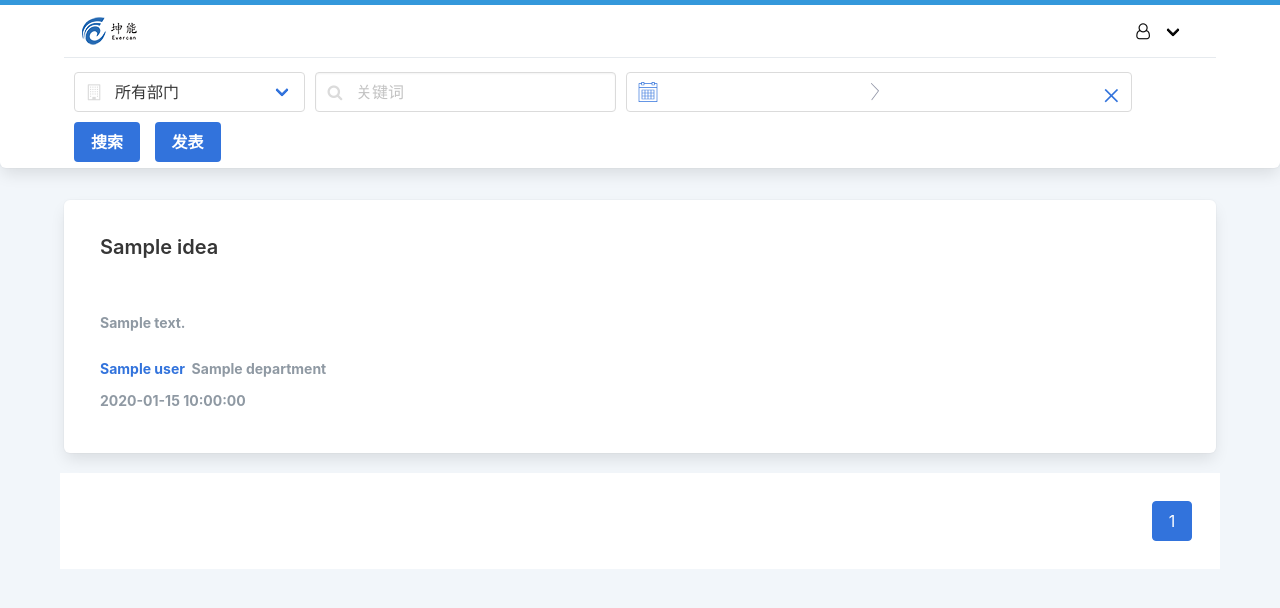
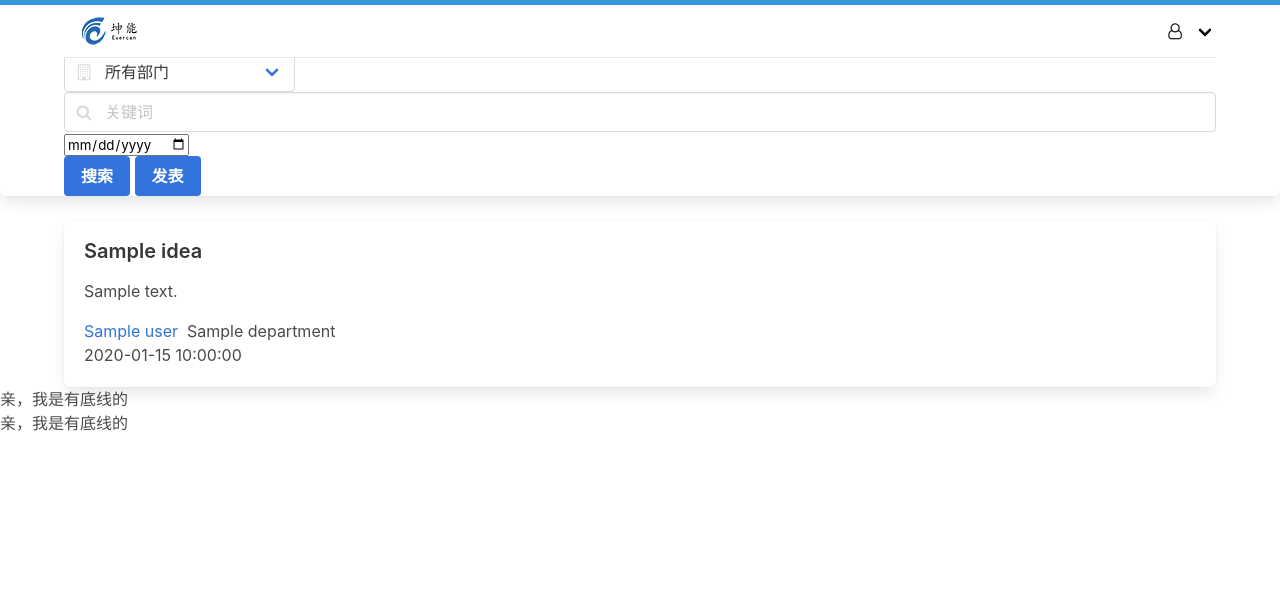
Before and after one commit to HighBig/GoldenIdea, a Django app: template ideas/templates/ideas/list.html in a window 1280 px wide. Shown: the top 608 px of the page. Run offline with Django 3.2, Linux system fonts and the light colour scheme; the template is opened without the code that fills it: most values are stand-ins (such as "Sample title", 1, 10 or a date in 2020).

Commit message:
update idea

```diff
--- a/accounts/models.py
+++ b/accounts/models.py
@@ -62,6 +62,8 @@
     is_staff = models.BooleanField(default=False)
     is_admin = models.BooleanField(default=False)
 
+    can_accept = models.BooleanField(default=False)
+
     objects = UserManager()
 
     USERNAME_FIELD = 'username'
--- a/ideas/static/ideas/css/list.css
+++ /dev/null
@@ -1,96 +0,0 @@
-html,body {
-  background: #F2F6FA;
-}
-
-section.container {
-  margin-top: 2rem;
-}
-
-.navbar-menu .navbar-item {
-  padding: 0 2rem;
-}
-
-.button.is-primary.is-alt {
-  background: #00c6ff;
-  background: -webkit-linear-gradient(to bottom, #0072ff, #00c6ff);
-  background: linear-gradient(to bottom, #0072ff, #00c6ff);
-  font-weight: 700;
-  font-size: 14px;
-  height: 3rem;
-  line-height: 2.8;
-}
-
-.media-left img {
-  border-radius: 50%;
-}
-
-.media-content p {
-  font-size: 14px;
-  line-height: 2.3;
-  font-weight: 700;
-  color: #8F99A3;
-}
-
-article.post {
-  margin: 1rem;
-  padding-bottom: 1rem;
-  border-bottom: 1px solid #E6EAEE;
-}
-
-article.post:last-child {
-  padding-bottom: 0;
-  border-bottom: none;
-}
-
-.menu-list li{
-  padding: 5px;
-}
-
-.search-bar {
-  background-color: #FFFFFF;
-  z-index: 1;
-  padding-top: 10px;
-  padding-bottom: 6px;
-}
-
-.pagination.is-white {
-  padding: 1.5rem;
-  background-color: #FFFFFF;
-}
-
-.search-button, .add-idea{
-  margin-left: 10px;
-}
-
-.idea-item:hover {
-  background-color: #EEFFFF;
-}
-
-.no-data {
-  justify-content: center;
-}
-
-.modal-card-foot {
-  justify-content: flex-end;
-}
-
-.search-field-box {
-  margin-top: 10px;
-  display: flex;
-  flex-wrap: wrap;
-}
-
-.search-field {
-  margin-left: 10px;
-  margin-bottom: 10px;
-}
-
-.datetimepicker-dummy .datetimepicker-dummy-wrapper {
-  border-color: #dbdbdb;
-  border-radius: 4px;
-  color: #363636;
-}
-
-.idea-description {
-  white-space: pre-line;
-}
--- a/ideas/static/ideas/js/list.js
+++ /dev/null
@@ -1,150 +0,0 @@
-$(document).ready(function() {
-  var calendarOptions = {
-    'type': 'date',
-    'color': 'link',
-    'lang': 'zh_cn',
-    'isRange': true,
-    'dateFormat': 'YYYY-MM-DD',
-    'showHeader': false,
-    'cancelLabel': '取消',
-    'clearLabel': '清除',
-    'todayLabel': '今天'
-  };
-
-  var startTimestamp = $('[name="start"]').val();
-  if (startTimestamp) {
-    calendarOptions.startDate = new Date(parseInt(startTimestamp));
-  }
-  var endTimestamp = $('[name="end"]').val();
-  if (endTimestamp) {
-    calendarOptions.endDate = new Date(parseInt(endTimestamp));
-  }
-
-  var ideaDate = bulmaCalendar.attach('#idea-date', calendarOptions)[0];
-
-  console.log(ideaDate);
-  $('.datetimepicker-clear-button').attr('type', 'button');
-
-  ideaDate.on('select:start', function(datepicker) {
-    console.log('start');
-    $('[name="start"]').val(datepicker.data.startDate.getTime());
-  });
-
-  ideaDate.on('select', function(datepicker) {
-    $('[name="start"]').val(datepicker.data.startDate.getTime());
-    $('[name="end"]').val(datepicker.data.endDate.getTime());
-  });
-
-  ideaDate.on('clear', function(datepicker) {
-    $('[name="start"]').val('');
-    $('[name="end"]').val('');
-  });
-
-  $('.add-idea').click(function() {
-    $('#add-idea-modal').addClass('is-active');
-  });
-
-  function closeModal() {
-    $('#add-idea-modal').removeClass('is-active');
-    $('#title').val('');
-    $('#title').removeClass('is-danger');
-    $('#title-help').addClass('hidden');
-    $('#description').val('');
-    $('#description').removeClass('is-danger');
-    $('#description-help').addClass('hidden');
-  }
-
-  $('#cancel-add-idea').click(function() {
-    closeModal();
-  });
-
-  var isAdding = false;
-  $('#submit-idea').click(function() {
-    var title = $('#title').val();
-    var description = $('#description').val();
-
-    if (title === '' || !title) {
-      $('#title').addClass('is-danger');
-      $('#title-help').removeClass('hidden');
-    } else if (description === '' || !description) {
-      $('#description').addClass('is-danger');
-      $('#description-help').removeClass('hidden');
-    } else if (!isAdding) {
-      isAdding = true;
-      var csrftoken = $("[name=csrfmiddlewaretoken]").val();
-      $.ajax({
-        type: "POST",
-        headers: { "X-CSRFToken": csrftoken },
-        url: '/ideas/create/',
-        data: {
-          'title': title,
-          'description': description
-        },
-        success: function (data) {
-          if (data.is_success) {
-            /*
-            bulmaToast.toast({
-              message: "创建成功！",
-              type: "is-success",
-              position: "top-center"
-            });
-            */
-            isAdding = false;
-            closeModal();
-            window.location.href = '/ideas/list/';
-          } else {
-            bulmaToast.toast({
-              message: "修改失败！",
-              type: "is-danger",
-              position: "top-center"
-            });
-            isAdding = false;
-          }
-        },
-        error: function(response, error) {
-          isAdding = false;
-          console.log(error);
-        }
-      });
-    }
-  });
-
-  $('#title').change(function() {
-    $('#title').removeClass('is-danger');
-    $('#title-help').addClass('hidden');
-  });
-
-  $('#description').change(function() {
-    $('#description').removeClass('is-danger');
-    $('#description-help').addClass('hidden');
-  });
-
-  function goToPage(page) {
-    pageUrl = '?page=' + page;
-    var keywords = $('input[name="keywords"]').val();
-    if (keywords) {
-      pageUrl += '&keywords=' + keywords;
-    }
-     window.location.href = pageUrl;
-  }
-
-  $('#first-page').click(function() {
-    var page = $(this).attr('data-page');
-    goToPage(page);
-  });
-
-  $('#previous-page').click(function() {
-    var page = $(this).attr('data-page');
-    goToPage(page);
-  });
-
-  $('#next-page').click(function() {
-    var page = $(this).attr('data-page');
-    goToPage(page);
-  });
-
-  $('#last-page').click(function() {
-    var page = $(this).attr('data-page');
-    goToPage(page);
-  });
-});
--- a/ideas/templates/ideas/list.html
+++ b/ideas/templates/ideas/list.html
@@ -1,21 +1,18 @@
+{% extends 'ideas/base.html' %}
+
 {% load static %}
-<!DOCTYPE html>
-<html class="has-navbar-fixed-top">
-  <head>
-    <meta charset="utf-8">
-    <meta name="viewport" content="width=device-width, initial-scale=1">
-    <meta name="viewport" content="width=device-width, initial-scale=1.0, maximum-scale=1, user-scalable=0">
-    <title>金点子</title>
-    <link rel="stylesheet" href="https://cdnjs.cloudflare.com/ajax/libs/font-awesome/4.7.0/css/font-awesome.min.css" />
-    <link rel="stylesheet" href="{% static "common/css/bulma.min.css" %}" />
+{% block static %}
 <link rel="stylesheet" href="{% static "common/css/bulma-calendar.min.css" %}" />
 <link rel="stylesheet" href="{% static "ideas/css/list.css" %}?v=1" />
-    <script src="{% static "common/js/jquery.min.js" %}"></script>
 <script src="{% static "common/js/bulma-calendar.min.js" %}"></script>
+<script src="{% static "common/js/infinite-scroll.pkgd.min.js" %}"></script>
 <script src="{% static "ideas/js/list.js" %}"></script>
-  </head>
-  <body>
-    {% include "ideas/navbar.html" %}
+<script>
+  var pageCount = {{ ideas.paginator.num_pages }};
+</script>
+{% endblock %}
+
+{% block content %}
 <nav class="panel search-bar">
   <div class="container">
     <form action="{% url 'ideas:list' %}">
@@ -70,7 +67,7 @@
     </form>
   </div>
 </nav>
-    <div id="add-idea-modal" class="modal">
+<div id="idea-modal" class="modal">
   <div class="modal-background"></div>
   <div class="modal-card">
     <header class="modal-card-head">
@@ -121,23 +118,22 @@
     </section>
     <footer class="modal-card-foot">
       <button id="submit-idea" class="button is-success">
-            发布
+        提交
       </button>
-          <button id="cancel-add-idea" class="button">
+      <button id="close-modal" class="button">
         取消
       </button>
     </footer>
   </div>
 </div>
-    <section class="container">
-      {% if ideas %}
+<section class="container ideas">
   {% for idea in ideas %}
-      <div class="box content idea-item">
+  <div class="box content idea-item is-relative">
     <article class="post">
-          <h4>{{idea.title}}</h4>
       <div class="media">
         <div class="media-content">
           <div class="content">
+            <h4>{{idea.title}}</h4>
             <p class="idea-description">
               {{idea.description}}
             </p>
@@ -150,67 +146,54 @@
         </div>
       </div>
     </article>
+    {% if not idea.is_accepted %}
+    <div class="actions">
+      {% if request.user.can_accept %}
+      <a
+        class="button is-primary is-light accept-idea"
+        title="采纳此建议"
+        data-idea-id="{{idea.id}}"
+      >
+        <span class="icon">
+          <i class="fa fa-check-square-o" aria-hidden="true"></i>
+        </span>
+      </a>
+      {% endif %}
+      {% if request.user.id == idea.user.id %}
+      <a
+        class="button is-primary is-light edit-idea"
+        title="编辑此建议"
+        data-idea-id="{{idea.id}}"
+        data-idea-title="{{idea.title}}"
+        data-idea-description="{{idea.description}}"
+      >
+        <span class="icon">
+          <i class="fa fa-edit" aria-hidden="true"></i>
+        </span>
+      </a>
+      {% endif %}
     </div>
-      {% endfor %}
-      <nav
-        class="pagination is-white is-right"
-        role="navigation"
-        aria-label="pagination"
-      >
-        <ul class="pagination-list">
-          {% if ideas.has_previous %}
-          <li>
-            <a
-              id="first-page"
-              class="pagination-link"
-              data-page="1"
-            >
-              首页
-            </a>
-          </li>
-          <li>
-            <a
-              id="previous-page"
-              class="pagination-link"
-              data-page="{{ideas.previous_page_number}}"
-            >
-              上一页
-            </a>
-          </li>
+    {% else %}
+    <div class="ribbon ribbon-top-right"><span>已采纳</span></div>
     {% endif %}
-          <li>
-            <a class="pagination-link is-current">{{ ideas.number }}</a>
-          </li>
-          {% if ideas.has_next %}
-          <li>
-            <a
-              id="next-page"
-              class="pagination-link"
-              data-page="{{ideas.next_page_number}}"
-            >
-              下一页
-            </a>
-          </li>
-          <li>
-            <a
-              id="last-page"
-              class="pagination-link"
-              data-page="{{ideas.paginator.num_pages}}"
-            >
-              尾页
-            </a>
-          </li>
-          {% endif %}
-        </ul>
-      </nav>
-      {% else %}
+  </div>
+  {% empty %}
   <div class="is-flex no-data">
     <img src="{% static "ideas/img/empty.png" %}" />
   </div>
   <div class="is-flex no-data">
     <div>暂无数据</div>
   </div>
-      {% endif %}
+  {% endfor %}
 </section>
-  </body>
-</html>
+<div class="page-load-status">
+  <div class="loader-ellips infinite-scroll-request">
+    <span class="loader-ellips__dot"></span>
+    <span class="loader-ellips__dot"></span>
+    <span class="loader-ellips__dot"></span>
+    <span class="loader-ellips__dot"></span>
+  </div>
+  <p class="infinite-scroll-last">亲，我是有底线的</p>
+  <p class="infinite-scroll-error">亲，我是有底线的</p>
+</div>
+{% endblock %}
```
Also changed, not shown: ideas/models.py (+18 -2 lines), ideas/templates/ideas/detail.html (+15 -17 lines), ideas/urls.py (+9 -0 lines), ideas/views.py (+103 -25 lines), common/debug_utils.py (line endings or trailing spaces). Lines whose indentation alone changed are shown as unchanged.
